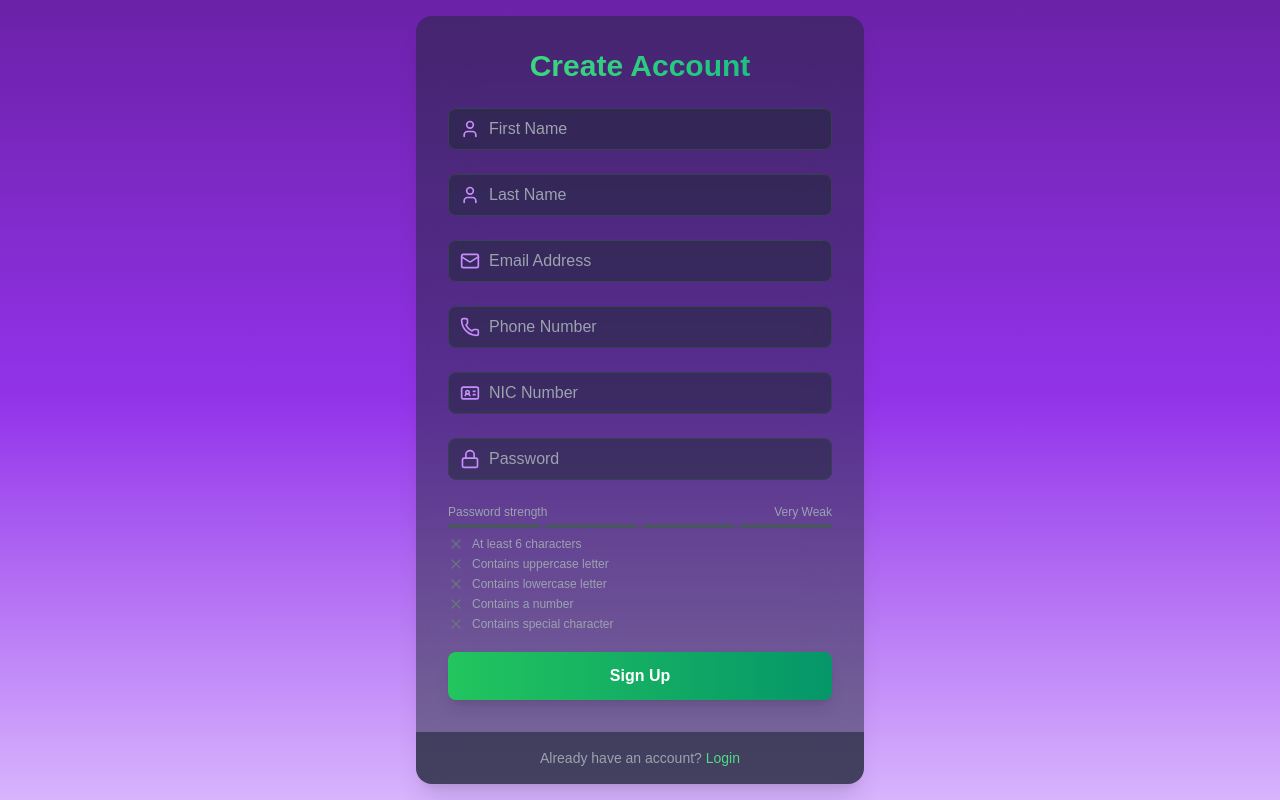
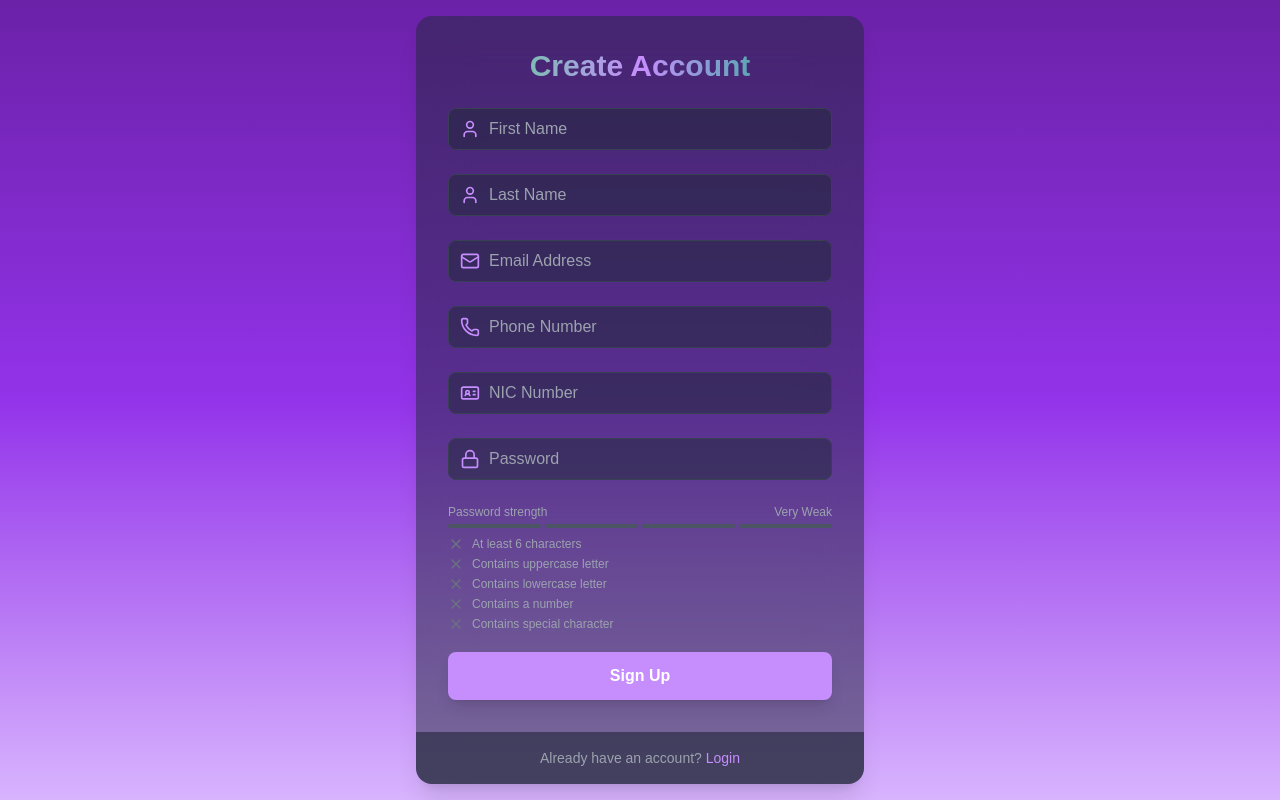
Before and after one commit to Vnuja/Online-Traffic-Fine-Payment-System, a React (Vite) app in the folder frontend/: page /signup in a window 1280 px wide. Built offline with nearby package versions, Linux system fonts and the light colour scheme.

Commit message:
Update styling in Input and SignUp components

```diff
--- a/frontend/src/components/User Tools/Input.jsx
+++ b/frontend/src/components/User Tools/Input.jsx
@@ -6,7 +6,9 @@ const Input = ({ icon: Icon, ...props }) => {
 			</div>
 			<input
 				{...props}
-				className='w-full pl-10 pr-3 py-2 bg-gray-800 bg-opacity-50 rounded-lg border border-gray-700 focus:border-green-500 focus:ring-2 focus:ring-green-500 text-white placeholder-gray-400 transition duration-200'
+				className='w-full pl-10 pr-3 py-2 bg-gray-800 bg-opacity-50 rounded-lg border border-gray-700
+				focus:border-[#E9A5F1] focus:ring-2 focus:ring-[#E9A5F1] text-white
+				placeholder-gray-400 transition duration-200'
 			/>
 		</div>
 	);
--- a/frontend/src/components/User/SignUp.jsx
+++ b/frontend/src/components/User/SignUp.jsx
@@ -43,7 +43,7 @@ const SignUpPage = () => {
       className="max-w-md w-full bg-gray-800 bg-opacity-50 backdrop-filter backdrop-blur-xl rounded-2xl shadow-xl overflow-hidden"
     >
       <div className="p-8">
-        <h2 className="text-3xl font-bold mb-6 text-center bg-gradient-to-r from-green-400 to-emerald-500 text-transparent bg-clip-text">
+      <h2 className="text-3xl font-bold mb-6 text-center bg-gradient-to-r from-green-400 via-[#C68EFD] to-emerald-500 text-transparent bg-clip-text">
           Create Account
         </h2>
         <form onSubmit={handleSignUp}>
@@ -92,7 +92,7 @@ const SignUpPage = () => {
           {error && <p className="text-red-500 font-semibold mt-2">{error}</p>}
           <PasswordStrengthMeter password={password} />
           <motion.button
-            className="mt-5 w-full py-3 px-4 bg-gradient-to-r from-green-500 to-emerald-600 text-white font-bold rounded-lg shadow-lg hover:from-green-600 hover:to-emerald-700 focus:outline-none focus:ring-2 focus:ring-green-500 focus:ring-offset-2 focus:ring-offset-gray-900 transition duration-200"
+            className="mt-5 w-full py-3 px-4 bg-[#C68EFD] text-white font-bold rounded-lg shadow-lg hover:bg-[#B07CE5] focus:outline-none focus:ring-2 focus:ring-[#C68EFD] focus:ring-offset-2 focus:ring-offset-gray-900 transition duration-200"
             whileHover={{ scale: 1.02 }}
             whileTap={{ scale: 0.98 }}
             type="submit"
@@ -109,7 +109,7 @@ const SignUpPage = () => {
       <div className="px-8 py-4 bg-gray-900 bg-opacity-50 flex justify-center">
         <p className="text-sm text-gray-400">
           Already have an account?{" "}
-          <Link to={"/login"} className="text-green-400 hover:underline">
+          <Link to={"/login"} className="text-[#C68EFD] hover:underline">
             Login
           </Link>
         </p>
```
